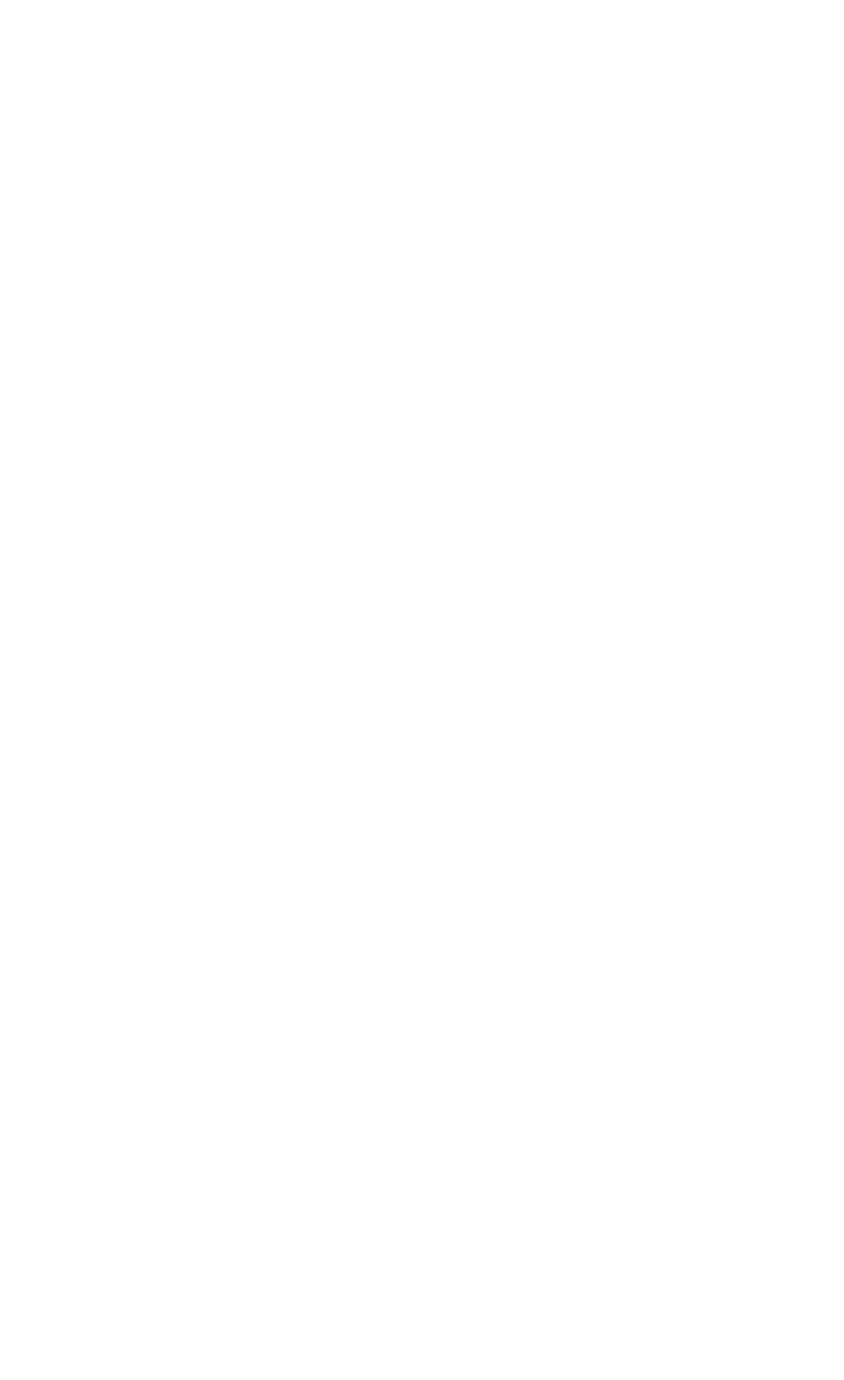
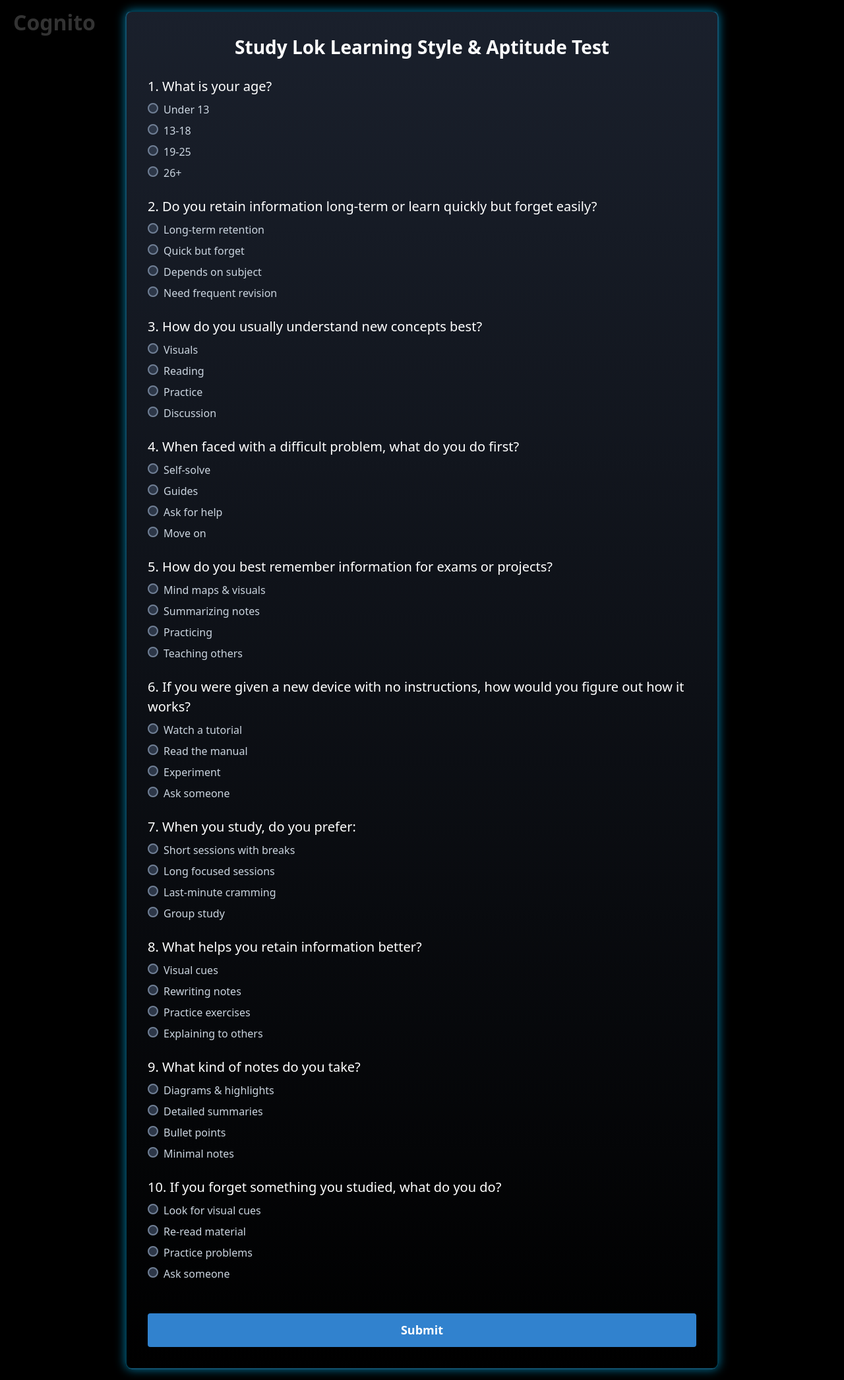
Before and after one commit to asatyarajgupta/hacktu_react, a React (Vite) app: page /quiz in a window 1280 px wide. Before the commit this address had no page. Shown: the whole page at 66% size. Before the commit the page ends 800 px from the top, so only its background shows below. Built offline with nearby package versions, Linux system fonts and the light colour scheme.

Commit message:
all files arranged

```diff
--- a/src/App.jsx
+++ b/src/App.jsx
@@ -2,6 +2,7 @@ import Homepage from "./components/Homepage.jsx";
 import {BrowserRouter, Route, Routes} from "react-router-dom";
 import Backend from "./components/Backend.jsx";
 import StayUpdated from "./components/StayUpdated.jsx";
+import Quiz from "./components/quiz.jsx";
 
 export default function App() {
     return(
@@ -13,6 +14,7 @@ export default function App() {
                     <Route path={"/junior-devta"} element={<StayUpdated />} />
                     <Route path={"/senior-devta"} element={<StayUpdated />} />
                     <Route path={"/foundation-devta"} element={<StayUpdated />} />
+                    <Route path={"/quiz"} element={<Quiz />} />
                 </Routes>
 
             </BrowserRouter>
--- a/src/components/Homepage.jsx
+++ b/src/components/Homepage.jsx
@@ -3,6 +3,7 @@ import {HeroParallax} from "./HeroParallax.jsx";
 import ExpandButton from "./ExpandButton.jsx";
 import HoverEffect from "./ui/HoverEffect.jsx";
 import UseContact from "./UseContact.jsx";
+import quiz from "./quiz.jsx";
 
 export default function Homepage() {
     const products = [
--- a/src/components/NavbarDemo.jsx
+++ b/src/components/NavbarDemo.jsx
@@ -64,6 +64,7 @@ function Nav({ className }) {
                         <HoveredLink href="/individual">Individual</HoveredLink>
                         <HoveredLink href="/team">Team</HoveredLink>
                         <HoveredLink href="/enterprise">Enterprise</HoveredLink>
+                        <HoveredLink href="http://localhost:5173/quiz">Quiz</HoveredLink>
                     </div>
                 </Navbar>
             </Menu>
--- /dev/null
+++ b/src/components/quiz.jsx
@@ -0,0 +1,173 @@
+import React, { useState } from "react";
+
+const LearningStyleQuiz = () => {
+    const [formData, setFormData] = useState({});
+
+    const handleChange = (e) => {
+        setFormData({ ...formData, [e.target.name]: e.target.value });
+    };
+
+    const handleSubmit = (e) => {
+        e.preventDefault();
+        alert("Quiz Submitted! Your learning style will be analyzed.");
+    };
+
+    const questions = [
+        { question: "What is your age?", name: "age", options: ["Under 13", "13-18", "19-25", "26+"] },
+        { question: "Do you retain information long-term or learn quickly but forget easily?", name: "retention", options: ["Long-term retention", "Quick but forget", "Depends on subject", "Need frequent revision"] },
+        { question: "How do you usually understand new concepts best?", name: "learning", options: ["Visuals", "Reading", "Practice", "Discussion"] },
+        { question: "When faced with a difficult problem, what do you do first?", name: "problem", options: ["Self-solve", "Guides", "Ask for help", "Move on"] },
+        { question: "How do you best remember information for exams or projects?", name: "memory", options: ["Mind maps & visuals", "Summarizing notes", "Practicing", "Teaching others"] },
+        { question: "If you were given a new device with no instructions, how would you figure out how it works?", name: "new_device", options: ["Watch a tutorial", "Read the manual", "Experiment", "Ask someone"] },
+        { question: "When you study, do you prefer:", name: "study_preference", options: ["Short sessions with breaks", "Long focused sessions", "Last-minute cramming", "Group study"] },
+        { question: "What helps you retain information better?", name: "retention_method", options: ["Visual cues", "Rewriting notes", "Practice exercises", "Explaining to others"] },
+        { question: "What kind of notes do you take?", name: "notes", options: ["Diagrams & highlights", "Detailed summaries", "Bullet points", "Minimal notes"] },
+        { question: "If you forget something you studied, what do you do?", name: "forget_strategy", options: ["Look for visual cues", "Re-read material", "Practice problems", "Ask someone"] }
+    ];
+
+    const styles = {
+        body: {
+            backgroundColor: "#000000",
+            minHeight: "100vh",
+            display: "flex",
+            justifyContent: "center",
+            alignItems: "center",
+            padding: "16px",
+            margin: 0
+        },
+        watermark: {
+            position: "absolute",
+            top: "10px",
+            left: "20px",
+            fontSize: "32px",
+            fontWeight: "bold",
+            color: "rgba(255, 255, 255, 0.2)", // Faint watermark effect
+            userSelect: "none",
+            pointerEvents: "none" // Prevents interaction
+        },
+        container: {
+            maxWidth: "900px",
+            width: "90%",
+            margin: "0 auto",
+            padding: "32px",
+            background: "linear-gradient(to bottom, #1a202c, #000000)",
+            color: "white",
+            borderRadius: "10px",
+            boxShadow: "0 0 15px rgba(0, 191, 255, 0.6)", // Soft glowing blue hue
+            border: "2px solid rgba(0, 191, 255, 0.3)" // Slightly visible border
+        },
+        header: {
+            textAlign: "center",
+            fontSize: "28px",
+            fontWeight: "bold",
+            marginBottom: "24px"
+        },
+        question: {
+            fontSize: "20px",
+            fontWeight: "500"
+        },
+        label: {
+            display: "block",
+            fontSize: "16px",
+            margin: "8px 0",
+            cursor: "pointer",
+            transition: "color 0.2s ease",
+            color: "#cbd5e0"
+        },
+        labelHover: {
+            color: "#90cdf4"
+        },
+        input: {
+            marginRight: "8px",
+            appearance: "none",
+            width: "16px",
+            height: "16px",
+            borderRadius: "50%",
+            background: "#2d3748",
+            border: "2px solid #718096",
+            outline: "none",
+            cursor: "pointer",
+            transition: "background 0.2s ease, border-color 0.2s ease"
+        },
+        inputChecked: {
+            background: "#63b3ed",
+            borderColor: "#63b3ed"
+        },
+        button: {
+            width: "100%",
+            padding: "12px",
+            marginTop: "24px",
+            borderRadius: "4px",
+            background: "#3182ce",
+            color: "white",
+            fontSize: "18px",
+            fontWeight: "bold",
+            transition: "background 0.3s ease, transform 0.3s ease"
+        },
+        buttonHover: {
+            background: "#63b3ed",
+            boxShadow: "0 0 10px #00bfff, 0 0 20px #00bfff",
+            transform: "rotate(3deg)",
+            animation: "glowRotate 1.5s linear infinite"
+        },
+        "@keyframes glowRotate": {
+            "0%": { boxShadow: "0 0 10px #00bfff, 0 0 20px #00bfff", transform: "rotate(3deg)" },
+            "50%": { boxShadow: "0 0 20px #00bfff, 0 0 40px #00bfff", transform: "rotate(-3deg)" },
+            "100%": { boxShadow: "0 0 10px #00bfff, 0 0 20px #00bfff", transform: "rotate(3deg)" }
+        }
+    };
+
+    return (
+        <div style={styles.body}>
+            <div style={styles.watermark}>Cognito</div>
+            <div style={styles.container}>
+                <h2 style={styles.header}>Study Lok Learning Style & Aptitude Test</h2>
+                <form onSubmit={handleSubmit}>
+                    {questions.map((item, index) => (
+                        <div key={index} style={{ marginBottom: "24px" }}>
+                            <p style={styles.question}>{index + 1}. {item.question}</p>
+                            {item.options.map((option) => (
+                                <label
+                                    key={option}
+                                    style={styles.label}
+                                    onMouseEnter={(e) => (e.target.style.color = styles.labelHover.color)}
+                                    onMouseLeave={(e) => (e.target.style.color = styles.label.color)}
+                                >
+                                    <input
+                                        type="radio"
+                                        name={item.name}
+                                        value={option}
+                                        onChange={handleChange}
+                                        style={styles.input}
+                                    />
+                                    {option}
+                                </label>
+                            ))}
+                        </div>
+                    ))}
+                    <button
+                        type="submit"
+                        style={styles.button}
+                        onMouseEnter={(e) => {
+                            e.target.style.background = styles.buttonHover.background;
+                            e.target.style.boxShadow = styles.buttonHover.boxShadow;
+                            e.target.style.transform = "rotate(3deg)";
+                            e.target.style.animation = "glowRotate 1.5s linear infinite"; // Apply rotating glow animation
+                        }}
+
+                        onMouseLeave={(e) => {
+                            e.target.style.background = styles.button.background;
+                            e.target.style.boxShadow = "none";
+                            e.target.style.transform = "rotate(0deg)";
+                            e.target.style.animation = "none"; // Remove animation
+                        }}
+                    >
+                        Submit
+                    </button>
+                </form>
+            </div>
+        </div>
+    );
+};
+
+export default LearningStyleQuiz;
```
